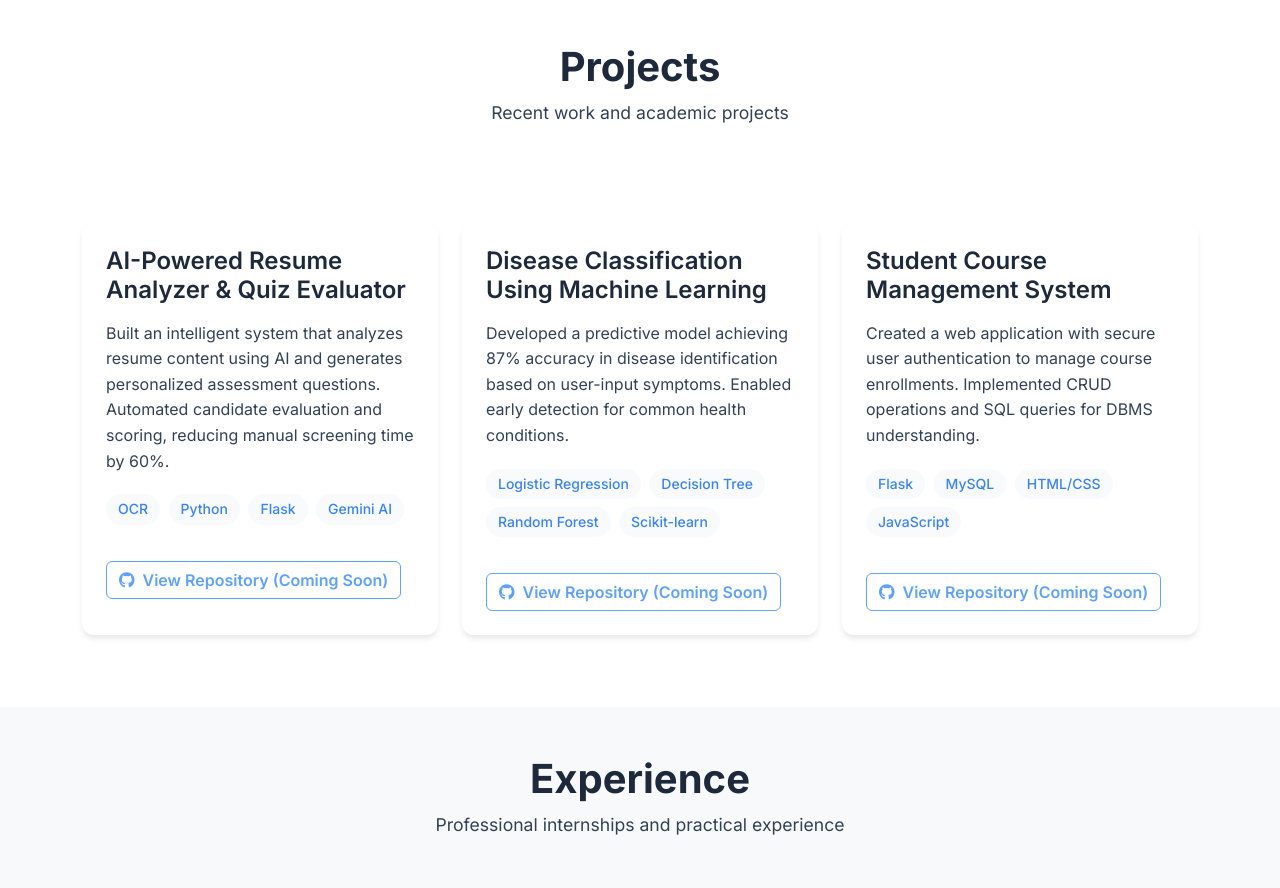
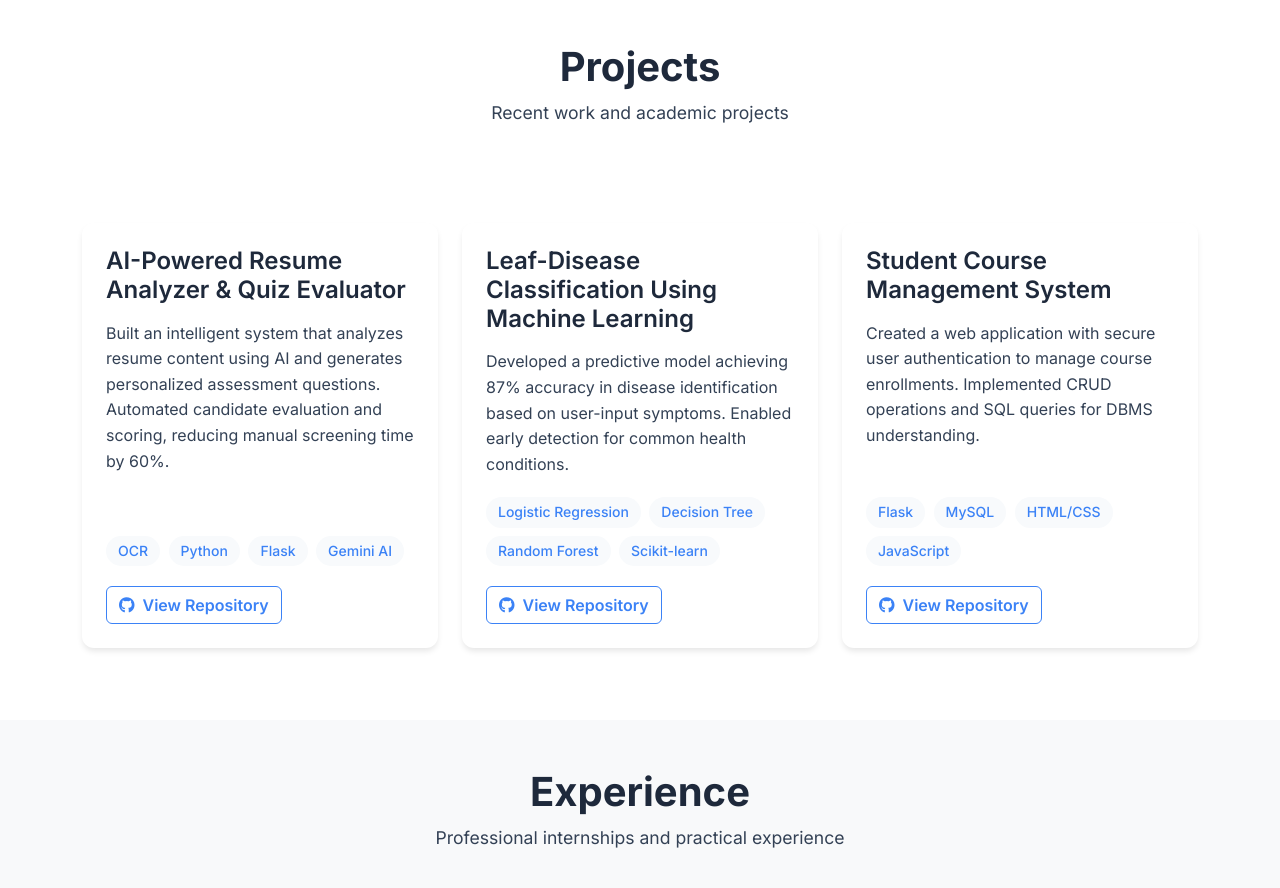
Before and after one commit to SUGIRTHAN-21/Sugirthan-Portfolio, a Flask app: page / in a window 1280 px wide. Shown: the part 1502-2390 px from the top of the page. Run offline with Flask 3, Linux system fonts and the light colour scheme.

Commit message:
Initial portfolio push

```diff
--- a/static/css/style.css
+++ b/static/css/style.css
@@ -234,6 +234,9 @@ html {
     box-shadow: var(--shadow);
     transition: var(--transition);
     height: 100%;
+    display: flex;
+    flex-direction: column;
+    justify-content: space-between;
 }
 
 .project-card:hover {
@@ -259,6 +262,9 @@ html {
 
 .project-content {
     padding: 1.5rem;
+    display: flex;
+    flex-direction: column;
+    flex-grow: 1;
 }
 
 .project-content h4 {
@@ -268,7 +274,7 @@ html {
 }
 
 .project-tech {
-    margin: 1rem 0;
+    margin-top: auto;
 }
 
 .tech-tag {
@@ -281,6 +287,12 @@ html {
     font-weight: 500;
     margin: 0.25rem 0.25rem 0.25rem 0;
 }
+
+.project-content .btn {
+    align-self: flex-start;
+    margin-top: 1rem;
+}
+
 
 /* Internship Cards */
 .internship-card {
--- a/templates/index.html
+++ b/templates/index.html
@@ -146,7 +146,10 @@
                 <p class="section-subtitle">Recent work and academic projects</p>
             </div>
         </div>
+
+        <!-- SINGLE ROW FOR ALL PROJECTS -->
         <div class="row">
+            <!-- Project 1 -->
             <div class="col-lg-4 mb-4" data-aos="fade-up" data-aos-delay="100">
                 <div class="project-card">
                     <div class="project-content">
@@ -158,16 +161,18 @@
                             <span class="tech-tag">Flask</span>
                             <span class="tech-tag">Gemini AI</span>
                         </div>
-                            <button class="btn btn-outline-primary mt-3" disabled>
-                                <i class="fab fa-github me-2"></i>View Repository (Coming Soon)
-                            </button>
+                        <a href="https://github.com/SUGIRTHAN-21/Ai-Resume-analyzer" target="_blank" class="btn btn-outline-primary mt-3">
+                            <i class="fab fa-github me-2"></i>View Repository
+                        </a>
                     </div>
                 </div>
             </div>
+
+            <!-- Project 2 -->
             <div class="col-lg-4 mb-4" data-aos="fade-up" data-aos-delay="200">
                 <div class="project-card">
                     <div class="project-content">
-                            <h4>Disease Classification Using Machine Learning</h4>
+                        <h4>Leaf-Disease Classification Using Machine Learning</h4>
                         <p>Developed a predictive model achieving 87% accuracy in disease identification based on user-input symptoms. Enabled early detection for common health conditions.</p>
                         <div class="project-tech">
                             <span class="tech-tag">Logistic Regression</span>
@@ -175,12 +180,14 @@
                             <span class="tech-tag">Random Forest</span>
                             <span class="tech-tag">Scikit-learn</span>
                         </div>
-                            <button class="btn btn-outline-primary mt-3" disabled>
-                                <i class="fab fa-github me-2"></i>View Repository (Coming Soon)
-                            </button>
+                        <a href="https://github.com/SUGIRTHAN-21/leaf_disease_detection" target="_blank" class="btn btn-outline-primary mt-3">
+                            <i class="fab fa-github me-2"></i>View Repository
+                        </a>
                     </div>
                 </div>
             </div>
+
+            <!-- Project 3 -->
             <div class="col-lg-4 mb-4" data-aos="fade-up" data-aos-delay="300">
                 <div class="project-card">
                     <div class="project-content">
@@ -192,12 +199,17 @@
                             <span class="tech-tag">HTML/CSS</span>
                             <span class="tech-tag">JavaScript</span>
                         </div>
-                            <button class="btn btn-outline-primary mt-3" disabled>
-                                <i class="fab fa-github me-2"></i>View Repository (Coming Soon)
-                            </button>
+                        <a href="https://github.com/SUGIRTHAN-21/Student-Course-Management-System" target="_blank" class="btn btn-outline-primary mt-3">
+                            <i class="fab fa-github me-2"></i>View Repository
+                        </a>
                     </div>
                 </div>
             </div>
+        </div> <!-- End single row -->
+    </div>
+</section>
+
+
             </div>
         </div>
     </section>
```
Lines whose indentation alone changed are shown as unchanged.
